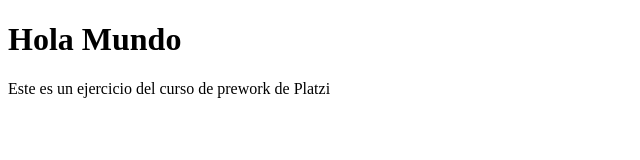
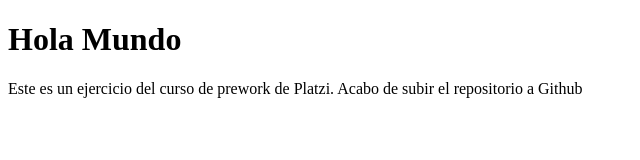
Before and after one commit to AngieO89/proyectocursoprework, a plain HTML site: page index.html in a window 1280 px wide. Shown: the whole page, without its empty margins (0-640 px from the left). Drawn offline with Linux system fonts and the light colour scheme.

Commit message:
cambios agregamos sitio de Angie

```diff
--- a/index.html
+++ b/index.html
@@ -9,6 +9,6 @@
 <body>
 
     <h1>Hola Mundo</h1>
-    <p>Este es un ejercicio del curso de prework de Platzi</p>
+    <p>Este es un ejercicio del curso de prework de Platzi. Acabo de subir el repositorio a Github</p>
 </body>
 </html>
```
